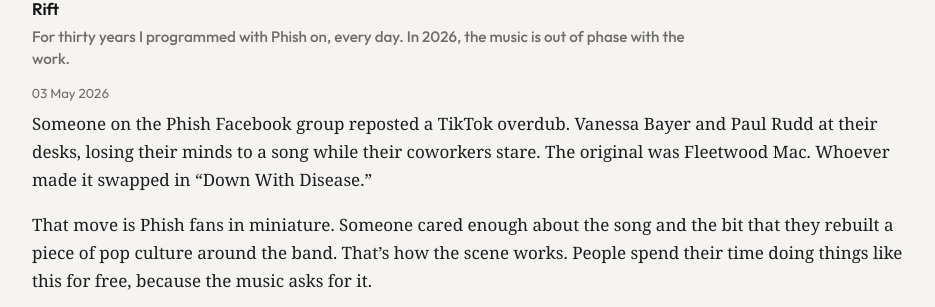
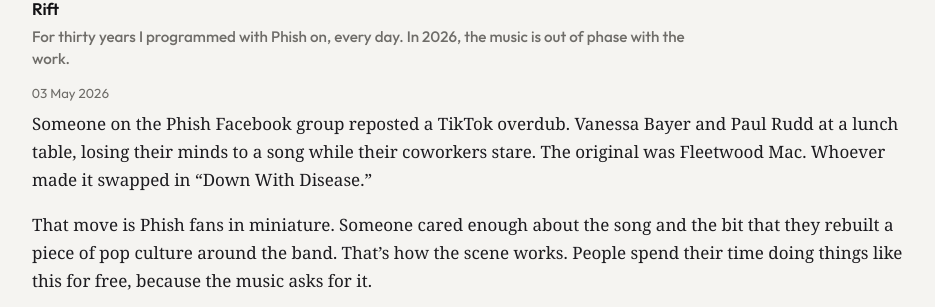
Before and after one commit to cmeiklejohn/cmeiklejohn.github.io, a Jekyll site: the page built from _posts/2026-05-03-rift.markdown, in a window 1280 px wide and 900 px high. Shown: the part 127-434 px from the top of the window, without its empty margins (172-1107 px from the left). Built offline with Jekyll 4.4.1, drawn with Linux system fonts in a browser that asks for light colours; some web fonts are replaced; some of the changed text lies outside the part shown.

Commit message:
Rift: fix scene — Vanessa Bayer/Paul Rudd at a lunch table, not desks

```diff
--- a/_posts/2026-05-03-rift.markdown
+++ b/_posts/2026-05-03-rift.markdown
@@ -7,7 +7,7 @@
 categories: ai personal phish flow agents
 ---
 
-Someone on the Phish Facebook group reposted a TikTok overdub. Vanessa Bayer and Paul Rudd at their desks, losing their minds to a song while their coworkers stare. The original was Fleetwood Mac. Whoever made it swapped in "Down With Disease."
+Someone on the Phish Facebook group reposted a TikTok overdub. Vanessa Bayer and Paul Rudd at a lunch table, losing their minds to a song while their coworkers stare. The original was Fleetwood Mac. Whoever made it swapped in "Down With Disease."
 
 That move is Phish fans in miniature. Someone cared enough about the song and the bit that they rebuilt a piece of pop culture around the band. That's how the scene works. People spend their time doing things like this for free, because the music asks for it.
 
@@ -61,7 +61,7 @@
 
 I'm sad. I don't get into that state anymore. I don't know how to be honest about this without sounding like I am complaining about progress, but I can't pretend that something hasn't been taken. The flow state I had for thirty years is not part of my workday now. The creativity that lived inside it is not there either. I do useful things. I do not feel what I used to feel while doing them.
 
-I keep thinking about that overdub. Vanessa Bayer at her desk, lost in the song, blissfully unhinged while the rest of the world keeps on doing whatever it is doing. For thirty years, I was her. Now I'm the coworker. I'm at the desk. I'm watching.
+I keep thinking about that overdub. Vanessa Bayer at the lunch table, lost in the song, blissfully unhinged while the rest of the world keeps on doing whatever it is doing. For thirty years, I was her. Now I'm the coworker. I'm at the desk. I'm watching.
 
 ---
 
```
